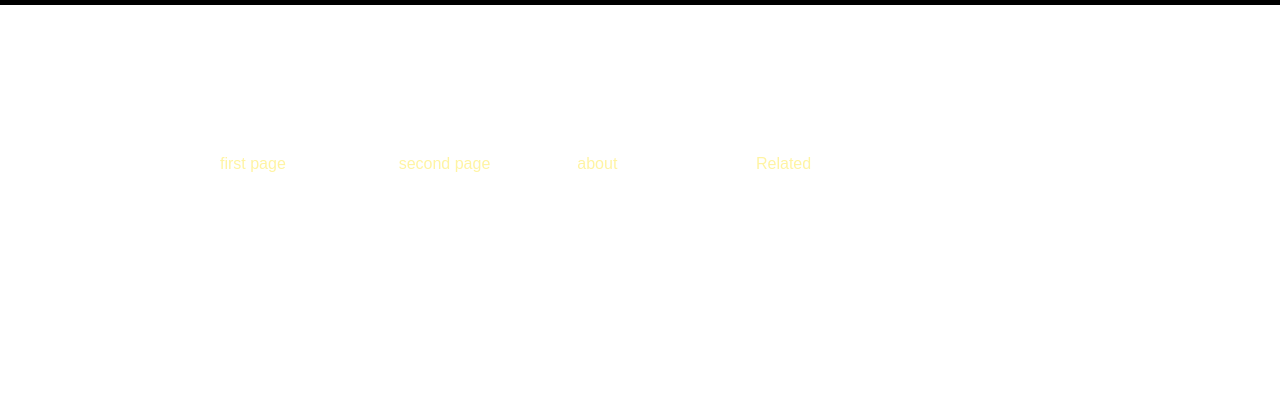
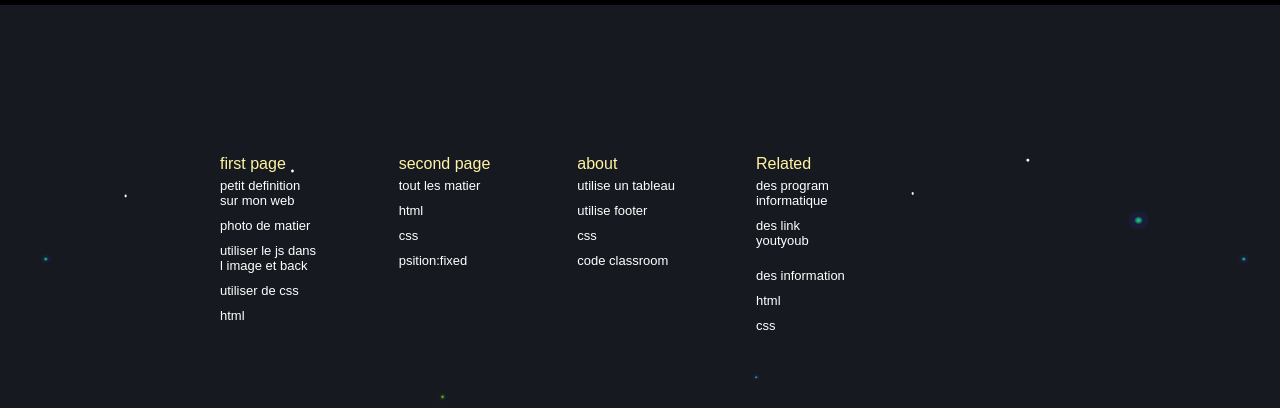
Before and after one commit to waelchami/FrontEnd-project, a plain HTML site: page phone.html in a window 1280 px wide. Shown: the part 593-1001 px from the top of the page. Drawn offline with Linux system fonts and the light colour scheme.

Commit message:
Refactor CSS styles for layout and design

```diff
--- a/phone.css
+++ b/phone.css
@@ -468,7 +468,7 @@ footer{
 	/* align-items:center; */
     /* justify-content:center; */
 	padding:150px 0 0 220px;
-	background-image:url("bg_sky_darker.gif");
+	background-image:url("logoPhoto/bg_sky_darker.gif");
 }
 footer ul li a {
 	color:#FFF4A3;
@@ -536,4 +536,5 @@ footer .shared img {
 
 .sochel li {
 	padding:7px;
+
 }
```
